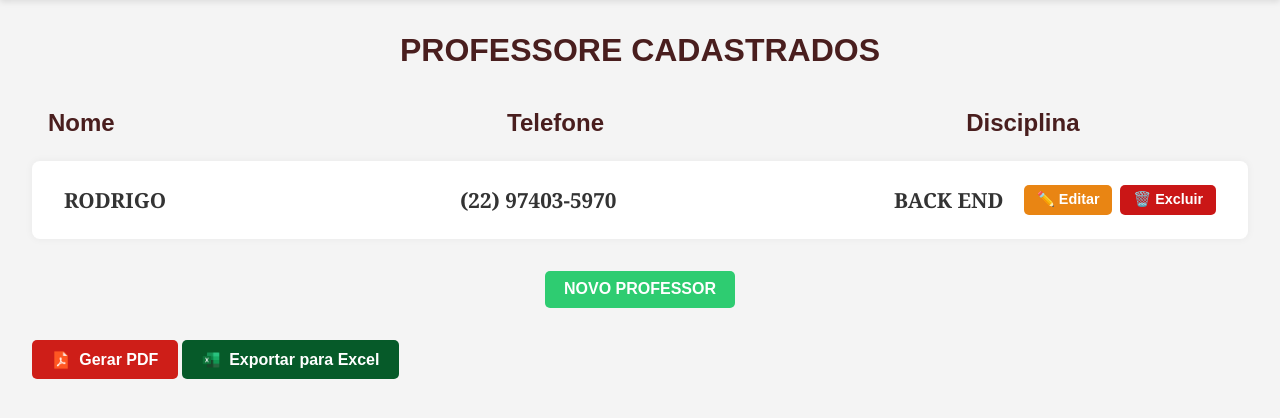
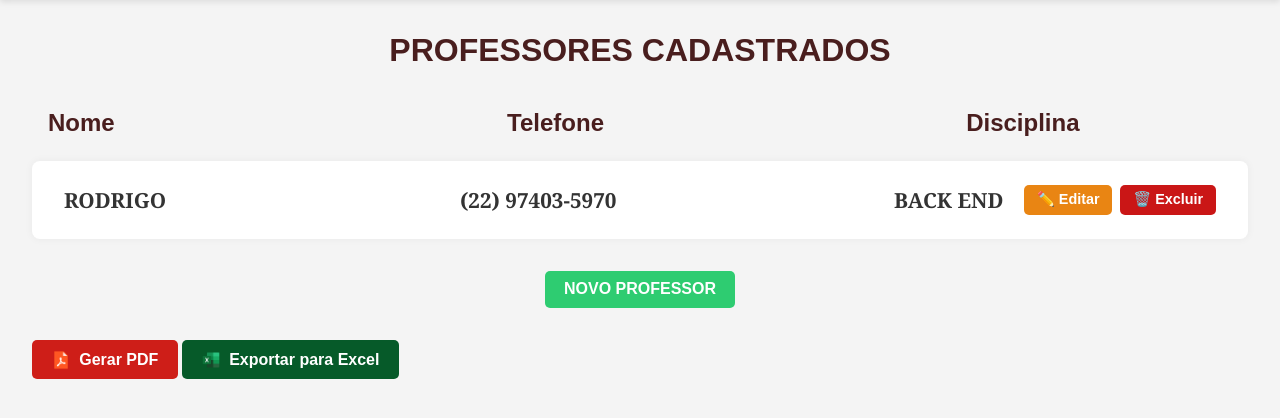
Before and after one commit to HelioMattos/gestaoesolarfinal, a Django app: page /professores/ in a window 1280 px wide. Shown: the part 56-474 px from the top of the page. Run offline with Django 5.2, Linux system fonts and the light colour scheme; data comes from the database, SQL or seed files in the repository.

Commit message:
voltando

```diff
--- a/projeto/professor/templates/professor/professor_list.html
+++ b/projeto/professor/templates/professor/professor_list.html
@@ -18,7 +18,7 @@
         </ul>
     </nav>
 
-    <h1>PROFESSORE CADASTRADOS</h1>
+    <h1>PROFESSORES CADASTRADOS</h1>
 
         <div class="cabecalho-lista2">
             <div class="coluna nome">Nome</div>
```
